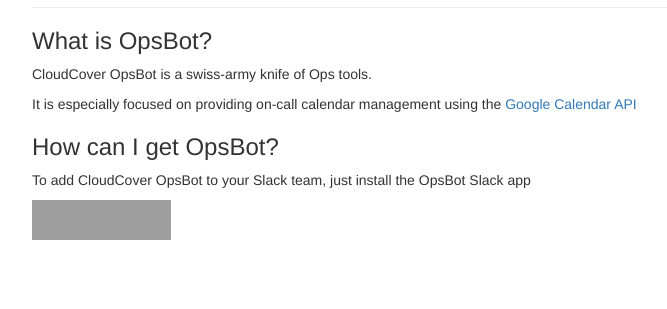
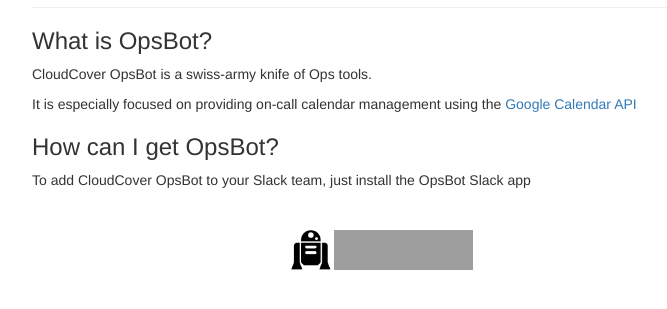
Before and after one commit to nonbeing/Flask-Simple-WebApp, a Python web app: template app/templates/index.html in a window 1280 px wide. Shown: the part 167-476 px from the top of the page, without its empty margins (258-925 px from the left). Run offline with Jinja, Linux system fonts and the light colour scheme; the template is opened without the code that fills it, so the values that code supplies are empty; grey boxes are pictures that could not be loaded.

Commit message:
Remove junk images, add opsbot image.

```diff
--- a/app/templates/index.html
+++ b/app/templates/index.html
@@ -7,6 +7,10 @@
     <p>It is especially focused on providing on-call calendar management using the <a href="https://developers.google.com/google-apps/calendar/">Google Calendar API</a></p>
     <h3>How can I get OpsBot?</h3>
     <p>To add CloudCover OpsBot to your Slack team, just install the OpsBot Slack app</p>
-    <p></p>
-        <a href="https://slack.com/oauth/authorize?scope=commands,bot&client_id=20006151314.70868885203"><img alt="Add to Slack" height="40" width="139" src="https://platform.slack-edge.com/img/add_to_slack.png" srcset="https://platform.slack-edge.com/img/add_to_slack.png 1x, https://platform.slack-edge.com/img/add_to_slack@2x.png 2x" /></a>
+    <p>&nbsp;</p>
+    <p align="center">
+        <img src="../static/img/opsbot-512.png" alt="OpsBot" style="width:40px;height:40px;">
+
+        <a href="https://slack.com/oauth/authorize?scope=incoming-webhook,commands,bot&client_id=20006151314.70868885203&state=anattabots"><img alt="Add to Slack" height="40" width="139" src="https://platform.slack-edge.com/img/add_to_slack.png" srcset="https://platform.slack-edge.com/img/add_to_slack.png 1x, https://platform.slack-edge.com/img/add_to_slack@2x.png 2x" /></a>
+    </p>
 {% endblock %}
--- a/app/views.py
+++ b/app/views.py
@@ -20,3 +20,7 @@ def index():
                            title='Home',
                            user=user,
                            posts=posts)
+
+
+@app.route('/oauth')
+def oauth():
```
Also changed, not shown: app/static/img/aol.png (deleted), app/static/img/flickr.png (deleted), app/static/img/glyphicons-halflings-white.png (deleted), app/static/img/glyphicons-halflings.png (deleted), app/static/img/google.png (deleted), app/static/img/myopenid.png (deleted), app/static/img/opsbot-512.png (added), app/static/img/yahoo.png (deleted).
